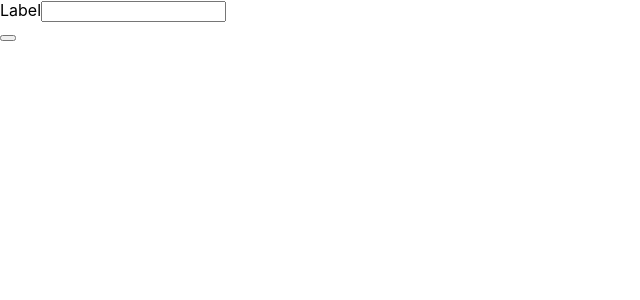
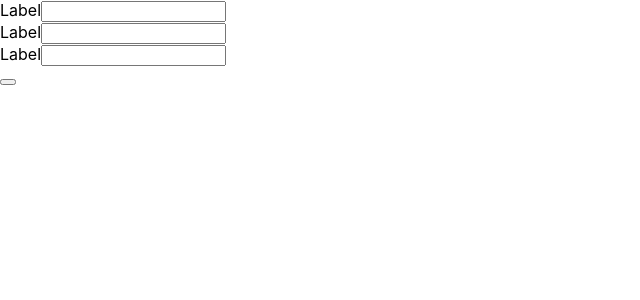
Before and after one commit to wowgr8/random-img-generator, a React (Create React App) app: page / in a window 1280 px wide. Shown: the top 300 px of the page, without its empty margins (0-640 px from the left). Built offline with nearby package versions, Linux system fonts and the light colour scheme.

Commit message:
add InputBox import statement and moved label and input elemants to InputBox.js and add 3 InputBox component tags.

```diff
--- a/src/App.js
+++ b/src/App.js
@@ -1,12 +1,12 @@
 import './App.css';
+import InputBox from './InputBox';
 
 function App() {
   return (
     <div>
-      <div >
-        <label>Label</label>
-        <input />
-      </div>
+      <InputBox />
+      <InputBox />
+      <InputBox />
       <button ></button>
     </div>
   );
```
